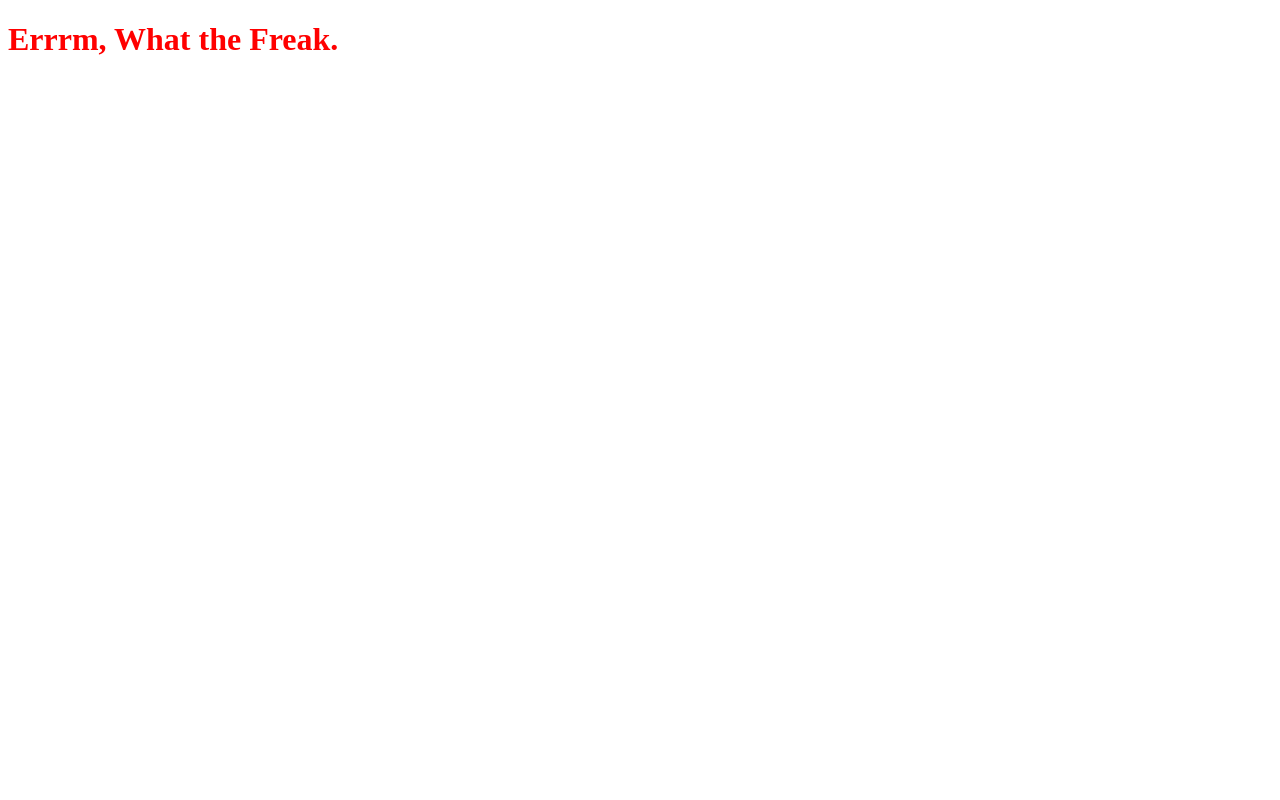
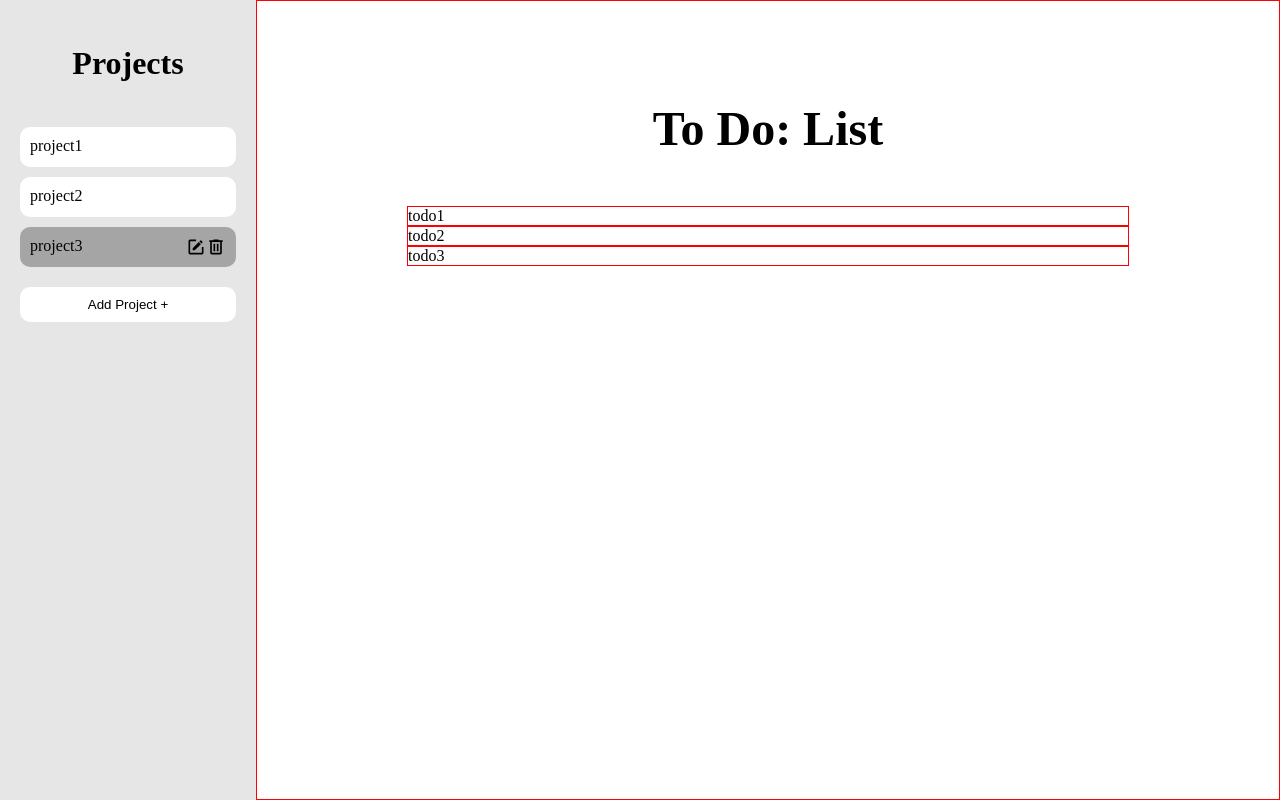
Before and after one commit to brocklee900/odinToDo, a website built with webpack: page src/template.html in a window 1280 px wide. Built offline with nearby package versions, Linux system fonts and the light colour scheme.

Commit message:
Add styling for project section

```diff
--- a/src/styles.css
+++ b/src/styles.css
@@ -1,3 +1,120 @@
+
+* {
+    box-sizing: border-box;
+    margin: 0px;
+    padding: 0px;
+}
+
+
+body {
+    height: 100vh;
+    width: 100vw;
+
+    display: grid;
+    grid-template-columns: clamp(175px, 20%, 300px) 4fr;
+    grid-template-rows: 1fr;
+}
+
+#projectSection,
+#toDoSection,
+#projectContainer,
+#toDoContainer {
+    display: flex;
+    flex-direction: column;
+}
+
+#projectSection {
+    background-color: rgb(230, 230, 230);
+    padding: 20px;
+    gap: 20px;
+}
+
+#toDoSection {
+    border: 1px solid rgb(255, 0, 0);
+}
+
 h1 {
-    color: red;
+    text-align: center;
 }
+
+#projectHeader {
+    font-size: 2rem;
+    padding: 25px;
+}
+
+#toDoHeader {
+    font-size: 3rem;
+    padding-top: 100px;
+    padding-bottom: 50px;
+}
+
+#projectContainer {
+    gap: 10px;
+}
+
+#toDoContainer {
+    padding: 0px clamp(75px, 20%, 150px);
+}
+
+.projectItem {
+    display: flex;
+    flex-direction: row;
+
+    background-color: rgb(255, 255, 255);
+    border-radius: 10px;
+
+    padding: 10px;
+}
+
+.projectItem:hover,
+#active.projectItem,
+#projectSection > .addItem:hover {
+    background-color: rgb(165, 165, 165);
+}
+
+.projectItem:active,
+#projectSection > .addItem:active {
+    box-shadow: 0px 0px 0px 1px rgb(0, 0, 0) inset;
+}
+
+.projectItem > p {
+    margin-right: auto;
+}
+
+.projectItem > button {
+    border: none;
+    height: 20px;
+    width: 20px;
+    opacity: 0;
+    visibility: hidden;
+}
+
+.projectItem:hover > button,
+#active.projectItem > button {
+    opacity: 1;
+    visibility: visible;
+}
+
+.projectItem > button:hover {
+    box-shadow: 0px 0px 0px 1px rgb(0, 0, 0) inset;
+    cursor: pointer;
+}
+
+.toDoItem {
+    border: 1px solid rgb(255, 0, 0);
+}
+
+.editBtn {
+    background: url(./images/square-edit-outline.svg);
+}
+
+.removeBtn {
+    background: url(./images/trash-can-outline.svg);
+}
+
+.addItem {
+    padding: 10px;
+    border: none;
+    border-radius: 10px;
+    background-color: rgb(255, 255, 255);
+}
--- a/src/template.html
+++ b/src/template.html
@@ -6,6 +6,36 @@
         <title>Odin ToDo</title>
     </head>
     <body>
-        <h1>Errrm, What the Freak.</h1>
+        <div id="projectSection">
+            <h1 id="projectHeader">Projects</h1>
+            <div id="projectContainer">
+                <div class="projectItem">
+                    <p>project1</p>
+                    <button class="editBtn"></button>
+                    <button class="removeBtn"></button>
+                </div>
+                <div class="projectItem">
+                    <p>project2</p>
+                    <button class="editBtn"></button>
+                    <button class="removeBtn"></button>
+                </div>
+                <div id="active" class="projectItem">
+                    <p>project3</p>
+                    <button class="editBtn"></button>
+                    <button class="removeBtn"></button>
+                </div>
+            </div>
+            <button class="addItem">Add Project +</button>
+        </div>
+        <div id="toDoSection">
+            <h1 id="toDoHeader">To Do: List</h1>
+            <div id="toDoContainer">
+                <div class="toDoItem">todo1</div>
+                <div class="toDoItem">todo2</div>
+                <div class="toDoItem">todo3</div>
+            </div>
+        </div>
+
+        </div>
     </body>
 </html>
```
Also changed, not shown: src/images/square-edit-outline.svg (added), src/images/trash-can-outline.svg (added).
